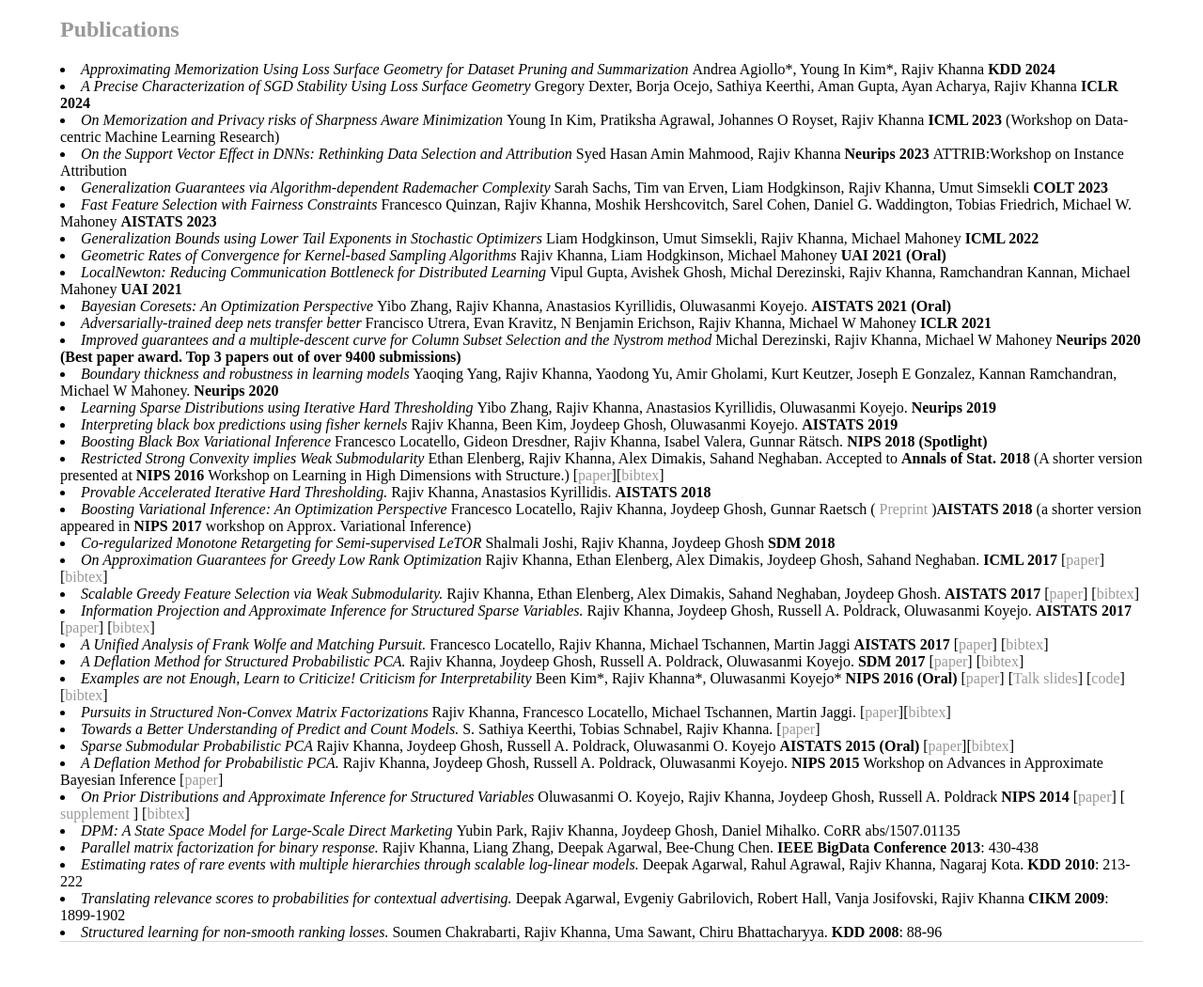
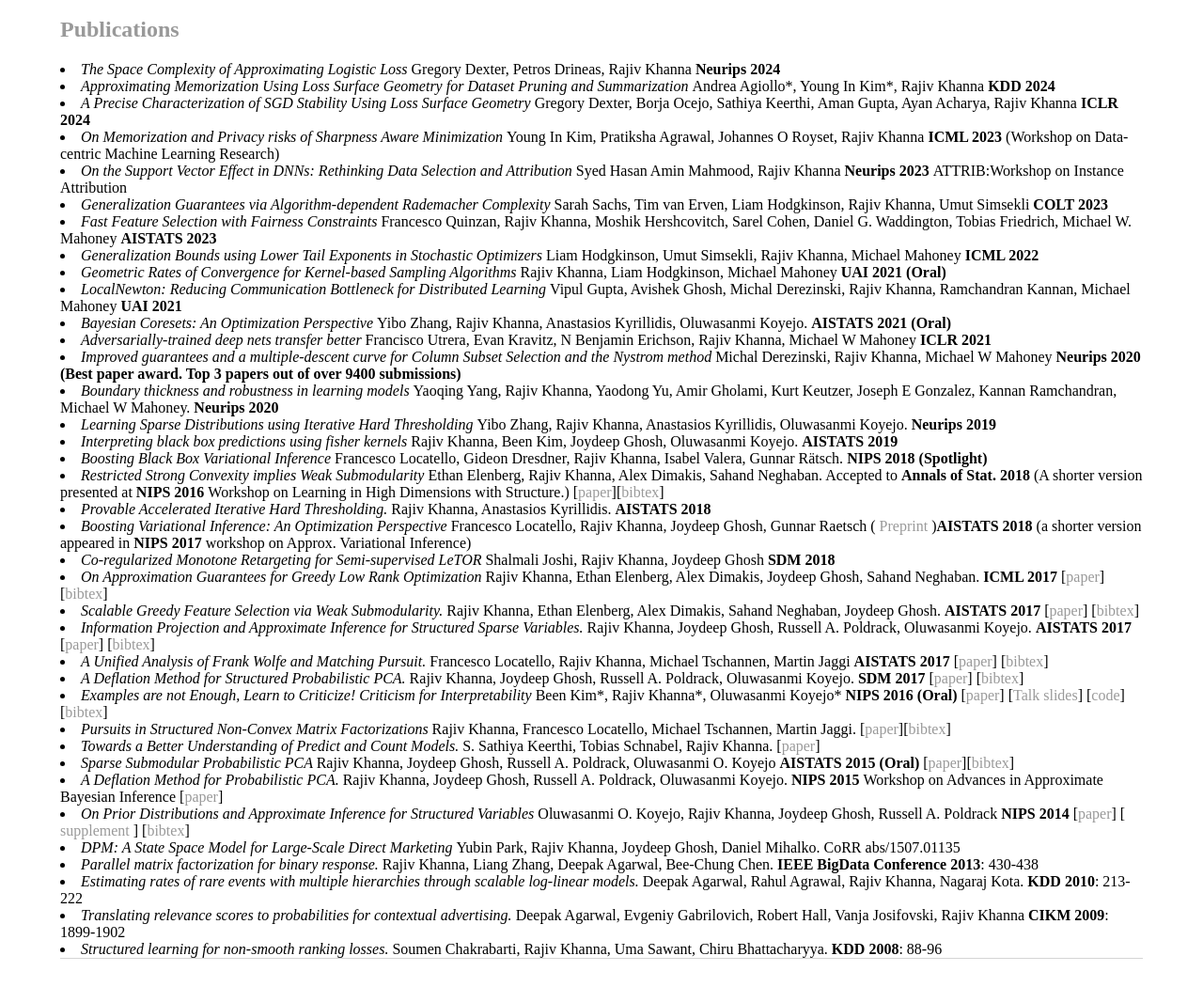
Before and after one commit to rjvak7/rjvak7.github.io, a Jekyll site: the page built from pubs.html, in a window 1280 px wide. Shown: the part 376-1426 px from the top of the page at 94% size. Built offline with Jekyll 4.4.1, drawn with Linux system fonts in a browser that asks for light colours.

Commit message:
update pubs

```diff
--- a/pubs.html
+++ b/pubs.html
@@ -6,6 +6,7 @@ title: Rajiv Khanna -- Publications
 <div >
 
 <h2> <a name="Pubs"> Publications </a> </h2>
+<li> <i> The Space Complexity of Approximating Logistic Loss</i> Gregory Dexter, Petros Drineas, Rajiv Khanna <b> Neurips 2024 </b> </li>
 <li> <i> Approximating Memorization Using Loss Surface Geometry for Dataset Pruning and Summarization </i> Andrea Agiollo*, Young In Kim*, Rajiv Khanna <b> KDD 2024 </b> </li>
 <li> <i> A Precise Characterization of SGD Stability Using Loss Surface Geometry </i> Gregory Dexter, Borja Ocejo, Sathiya Keerthi, Aman Gupta, Ayan Acharya, Rajiv Khanna <b> ICLR 2024 </b> </li>
 <li> <i> On Memorization and Privacy risks of Sharpness Aware Minimization </i> Young In Kim, Pratiksha Agrawal, Johannes O Royset, Rajiv Khanna <b> ICML 2023 </b> (Workshop on Data-centric Machine Learning Research) </li>
```
